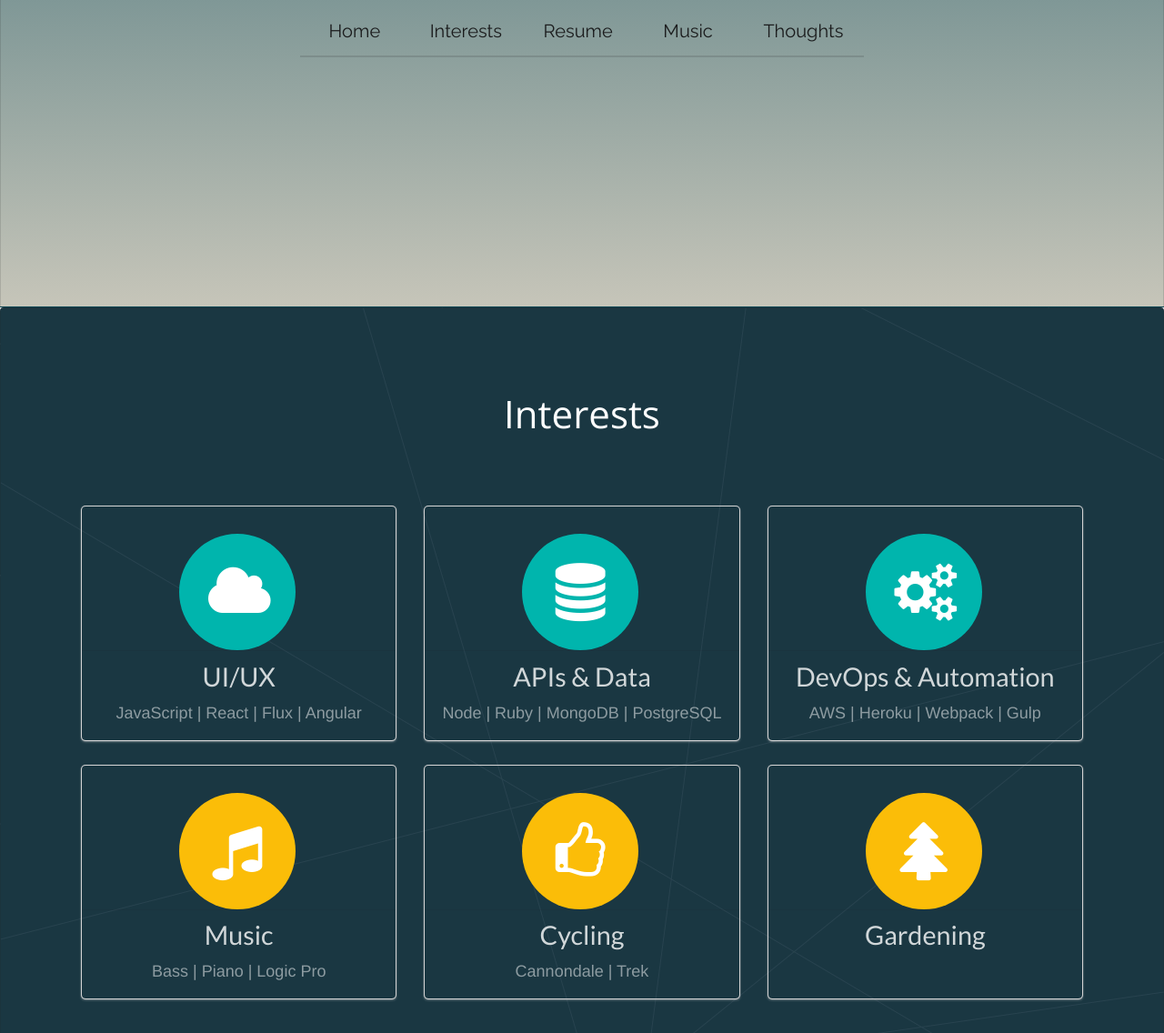
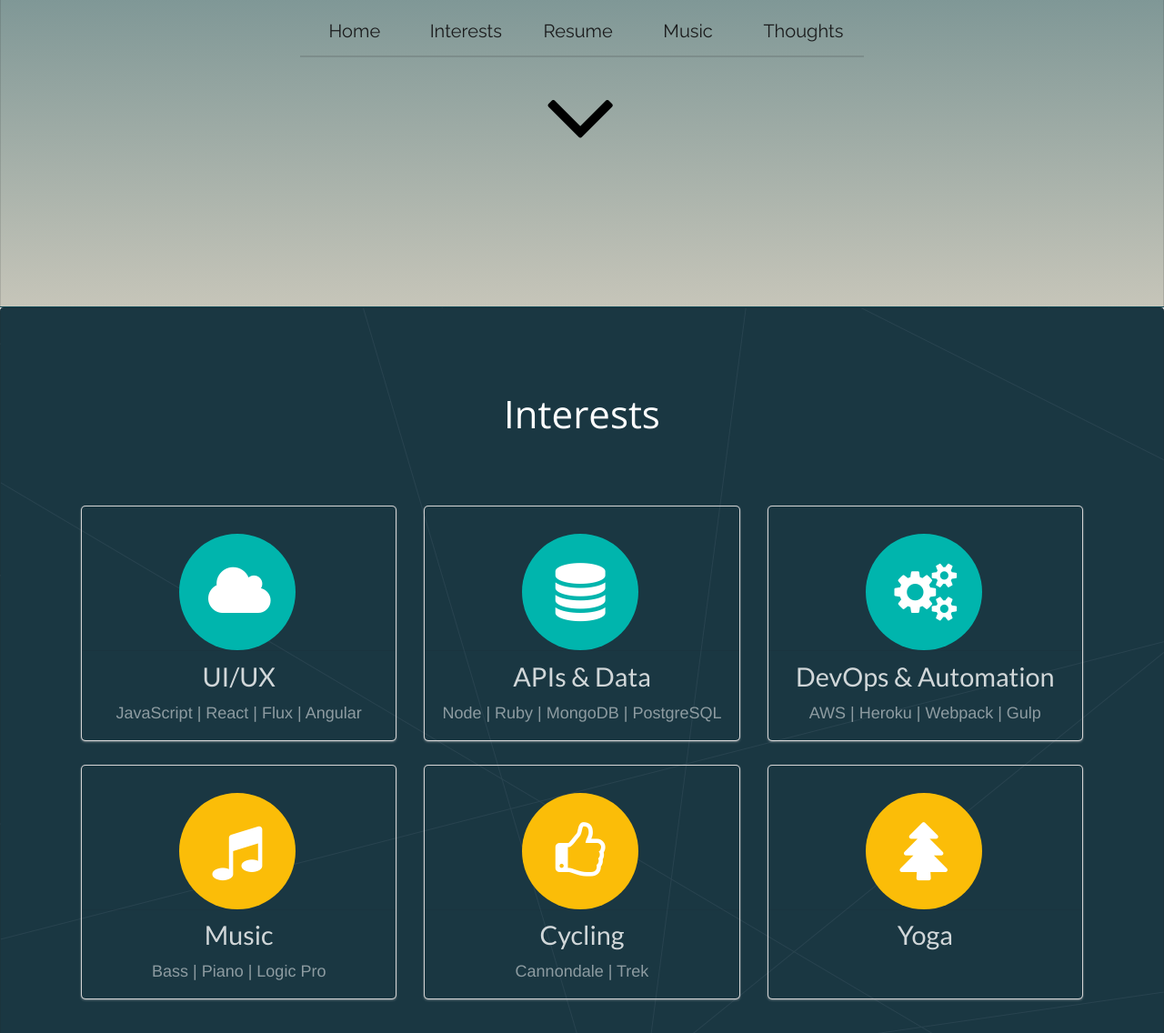
Before and after one commit to benwells/benwells.github.io, a Jekyll site: the page built from index.html, in a window 1280 px wide. Shown: the part 562-1698 px from the top of the page at 91% size. Built offline with Jekyll 4.4.1, drawn with Linux system fonts in a browser that asks for light colours; nearby versions of some CDN libraries.

Commit message:
wired up a lot of stuff, custom smooth scroll, now onto resume infographic portion

```diff
--- a/_data/interests.yml
+++ b/_data/interests.yml
@@ -23,7 +23,7 @@
   type: other
   description: Cannondale | Trek
 
-- title: Gardening
+- title: Yoga
   iconClass: tree
   type: other
   description:
--- a/_includes/semantic/head.html
+++ b/_includes/semantic/head.html
@@ -4,7 +4,4 @@
   <link rel="stylesheet" type="text/css" href="/css/semantic-theme.css">
   <link rel="stylesheet" type="text/css" href="http://fonts.googleapis.com/css?family=Raleway:200,300,400,500">
   <link rel="stylesheet" type="text/css" href="http://fonts.googleapis.com/css?family=Open+Sans:100,200,300">
-  <script src="//ajax.googleapis.com/ajax/libs/jquery/1.8.3/jquery.min.js"></script>
-  <script src="/semantic/dist/semantic.min.js"></script>
-  <script src="/js/semantic-theme.js"></script>
 </head>
--- a/_includes/semantic/main_menu.html
+++ b/_includes/semantic/main_menu.html
@@ -1,7 +1,7 @@
 <div class="ui text container" style="text-align:center;">
   <div class="ui secondary pointing icon labeled compact menu myfont desktop-menu" style="margin-top:30px;font-size:20px;">
     <a href="#" class='item'>Home</a>
-    <a href="#interests" class='item'>Interests</a>
+    <a href="#interests" class='item silky-scroll'>Interests</a>
     <a href="#" class='item'>Resume</a>
     <a href="https://www.benwellsmusic.com" target="_blank" class='item'>Music</a>
     <a href="#" class='item'>Thoughts</a>
--- /dev/null
+++ b/_includes/semantic/scripts.html
@@ -0,0 +1,6 @@
+<head>
+  <meta charset="utf-8" />
+  <script src="//ajax.googleapis.com/ajax/libs/jquery/1.8.3/jquery.min.js"></script>
+  <script src="/semantic/dist/semantic.min.js"></script>
+  <script src="/js/semantic-theme.js"></script>
+</head>
--- a/_includes/semantic/social_menu.html
+++ b/_includes/semantic/social_menu.html
@@ -1,12 +1,12 @@
 <div class="ui text container" id="social-menu" style="text-align:center;">
   <div class="ui secondary icon labeled compact menu myfont">
-    <a href="#" class="item">
+    <a href="https://www.linkedin.com/in/mrbenwells" target="_blank" class="item">
       <i class="linkedin icon inverted"></i>
     </a>
-    <a href="#" class="item">
+    <a href="https://www.github.com/benwells" target="_blank" class="item">
       <i class="github icon inverted"></i>
     </a>
-    <a href="#" class="item">
+    <a href="https://www.twitter.com/mrbrwells" target="_blank" class="item">
       <i class="twitter icon inverted"></i>
     </a>
   </div>
--- a/_layouts/semantic.html
+++ b/_layouts/semantic.html
@@ -9,10 +9,15 @@
       {% include semantic/social_menu.html layout="semantic" %}
       {% include semantic/title.html layout="semantic" %}
       {% include semantic/main_menu.html layout="semantic" %}
+      <div class="ui text container" style="text-align:center;">
+        <a href="#interests" class='silky-scroll' style="text-decoration:none; color:black;">
+          <i class="angle down massive icon"></i>
+        </a>
+      </div>
     </div>
 
     {% include semantic/interests_segment.html layout="semantic" %}
   </div>
 
-
+  {% include semantic/scripts.html layout="semantic" %}
 </html>
--- a/js/semantic-theme.js
+++ b/js/semantic-theme.js
@@ -1,28 +1,10 @@
-function doItToIt() {
-  console.log('fire');
-  // $(this).transition('vertical flip', '500ms').hide()//.transition('vertical flip', '600ms')
-  // $('.itembenn').transition('vertical flip', '500ms')//.transition('vertical flip', '600ms')
-    // .on('mouseenter', doItToIt)
-}
+(function($) {
+  // silky scroll
+  $('a.silky-scroll').on('click', function() {
+    $('html, body').stop().animate({
+      scrollTop: $($(this).attr('href')).offset().top
+    }, 400);
+    return false;
+  });
 
-function leave() {
-  $(this)
-    .transition('vertical flip in').on('mouseenter', doItToIt)
-}
-
-(function($) {
-  setTimeout(function() {
-    // $('.ui.sidebar')
-    // // .addClass('visible');
-    // .transition('fly up');
-    // $('.item').on(function(e) {
-    //   console.log('hover');
-    //   $(this).transition('vertical flip in').css('background', 'red');
-    // },function(e) {
-    //   $(this).transition('horizontal flip in').css('background', 'none');
-    // });
-    console.log('setTimeout');
-    $('.itemben').on('mouseenter', doItToIt);
-    // $('.item').on('mouseleave', leave);
-  }, 500)
 })(jQuery);
```
